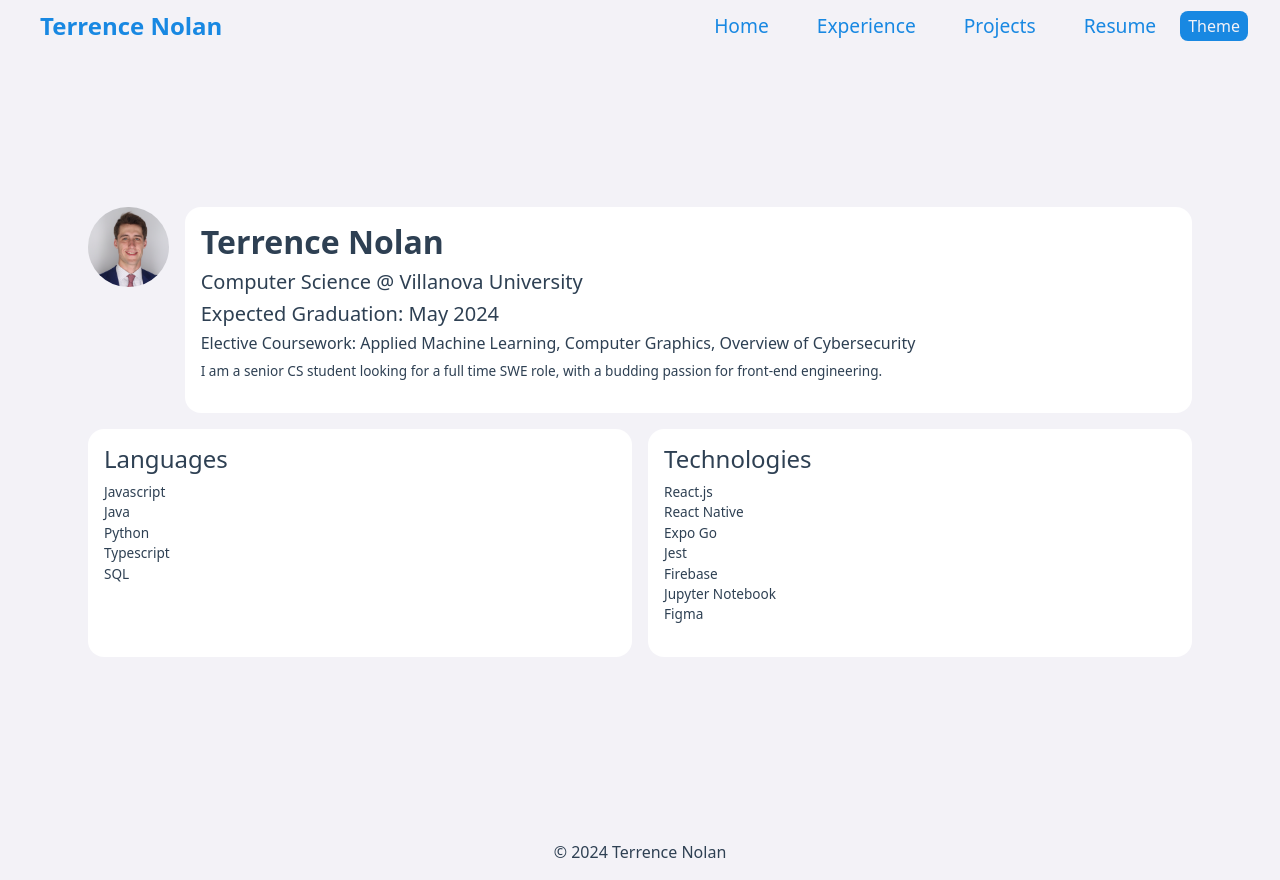
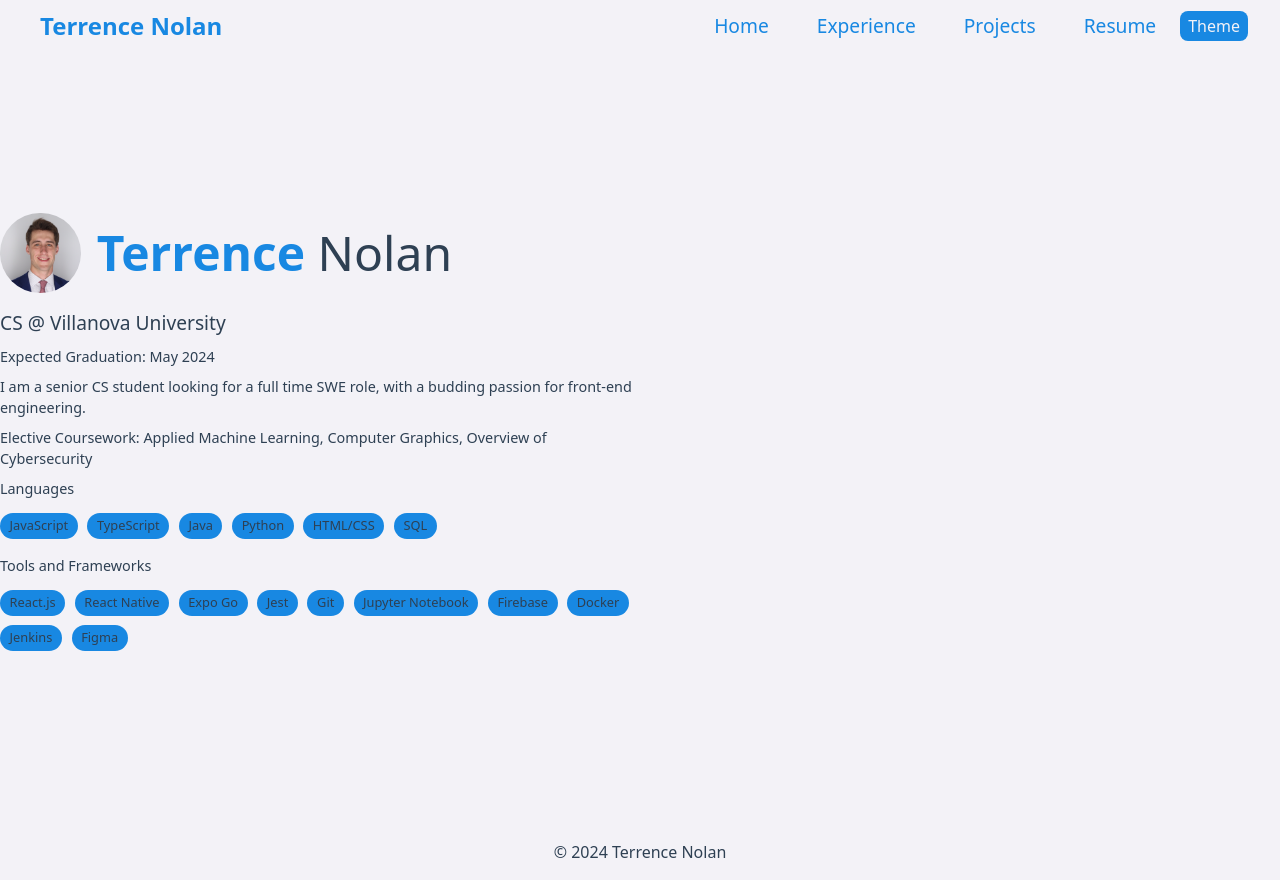
Before and after one commit to terrence-nolan/terrence-nolan, a React (Create React App) app: page / in a window 1280 px wide. Built offline with nearby package versions, Linux system fonts and the light colour scheme.

Commit message:
reformat skills and tech section

```diff
--- a/src/components/SkillsList/SkillsList.module.css
+++ b/src/components/SkillsList/SkillsList.module.css
@@ -1,6 +1,7 @@
 .skillsList {
     display: flex;
     flex-direction: row;
+    flex-wrap: wrap;
     padding: 0;
     margin-top: 0.25rem;
 }
--- a/src/pages/AboutPage/AboutPage.js
+++ b/src/pages/AboutPage/AboutPage.js
@@ -2,6 +2,7 @@ import React, { useEffect } from 'react';
 import styles from './AboutPage.module.css';
 import images from "../../images/images";
 import ConnectionLinks from "../../components/ConnectionLinks/ConnectionLinks";
+import {SkillsAndTechPage} from "../SkillsAndTechPage/SkillsAndTechPage";
 
 const AboutPage = () => {
 
@@ -17,42 +18,21 @@ const AboutPage = () => {
 
     return (
         <main className={styles.aboutMain}>
-            <div className={styles.introSection}>
-                <img src={images.tjPortrait} alt="Terrence Nolan Portrait" className={styles.image} />
-                <div className={styles.card}>
-                    <h2><strong>Terrence Nolan</strong></h2>
-                    <h5>Computer Science @ Villanova University</h5>
-                    <h5>Expected Graduation: May 2024</h5>
-                    <h6>Elective Coursework: Applied Machine Learning, Computer Graphics, Overview of Cybersecurity</h6>
-                    <p>I am a senior CS student looking for a full time SWE role, with a budding passion for front-end engineering.</p>
+            <div className={styles.introContainer}>
+                <header className={styles.photoAndName}>
+                    <img src={images.tjPortrait} alt="Terrence Nolan Portrait" className={styles.image} />
+                    <h1 className={styles.name}><strong className={styles.firstName}>Terrence</strong> Nolan</h1>
+                </header>
+                <div className={styles.textContainer}>
+                    <span className={styles.position}>CS @ Villanova University</span>
+                    <span className={styles.text}>Expected Graduation: May 2024</span>
+                    <p className={styles.text}>I am a senior CS student looking for a full time SWE role,
+                        with a budding passion for front-end engineering.</p>
+                    <span className={styles.text}>Elective Coursework: Applied Machine Learning, Computer Graphics,
+                        Overview of Cybersecurity</span>
                 </div>
             </div>
-            <div className={styles.mainCardsContainer}>
-                <div className={styles.skillsAndTech}>
-                    <div className={styles.card}>
-                        <h4>Languages</h4>
-                        <p>
-                            Javascript<br/>
-                            Java<br/>
-                            Python<br/>
-                            Typescript<br/>
-                            SQL<br />
-                        </p>
-                    </div>
-                    <div className={styles.card}>
-                        <h4>Technologies</h4>
-                        <p>
-                            React.js<br/>
-                            React Native<br/>
-                            Expo Go<br/>
-                            Jest<br/>
-                            Firebase<br/>
-                            Jupyter Notebook<br/>
-                            Figma<br/>
-                        </p>
-                    </div>
-                </div>
-            </div>
+            <SkillsAndTechPage />
         </main>
     );
 }
--- a/src/pages/AboutPage/AboutPage.module.css
+++ b/src/pages/AboutPage/AboutPage.module.css
@@ -5,16 +5,33 @@
     align-items: center;
     color: var(--primary-text);
     background-color: var(--background-color);
-    padding: 1rem;
+    padding: 6rem 0;
     overflow-x: hidden;
     font-size: calc(10px + 2vmin);
     min-height: 100vh;
+    width: 50%;
     transition: background-color 0.25s ease-in-out, color 0.25s ease-in-out;
 }
 
-.introSection {
+.photoAndName {
     display: flex;
     flex-direction: row;
+    align-items: center;
+}
+
+.name {
+    padding: 0 0 0 1rem;
+    font-size: 3rem;
+    margin: 0;
+}
+
+.firstName {
+    color: var(--desktop-link);
+}
+
+.introContainer {
+    display: flex;
+    flex-direction: column;
     justify-content: center;
     /*align-content: stretch;*/
     align-items: flex-start;
@@ -26,6 +43,23 @@
     flex-direction: column;
     align-items: center;
     width: 100%;
+}
+
+.textContainer {
+    display: flex;
+    flex-direction: column;
+    margin: 1rem 0 0 0;
+}
+
+.position {
+    font-size: 1.2rem;
+    font-weight: 100;
+    margin-bottom: 0.5rem;
+}
+
+.text {
+    font-size: 0.9rem;
+    margin-bottom: 0.5rem;
 }
 
 .card {
@@ -54,7 +88,6 @@
 
 .image {
     border-radius: 10rem;
-    margin: 0.5rem;
     flex: 0 0 auto;
     max-height: 5rem;
 }
@@ -78,7 +111,7 @@
         padding: 1rem 2rem;
     }
 
-    .introSection {
+    .introContainer {
         @media (max-width: 505px) {
             flex-direction: column;
         }
@@ -87,6 +120,6 @@
 
 @media (min-width: 1085px) {
     .aboutMain {
-        padding: 1rem 5rem 2rem;
+        padding: 6rem 0;
     }
 }
--- a/src/pages/SkillsAndTechPage/SkillsAndTechPage.js
+++ b/src/pages/SkillsAndTechPage/SkillsAndTechPage.js
@@ -0,0 +1,21 @@
+import React from 'react';
+import styles from './SkillsAndTechPage.module.css';
+import {SkillsList} from "../../components/SkillsList/SkillsList";
+
+export const SkillsAndTechPage = () => {
+    const languages = ["JavaScript", "TypeScript", "Java", "Python", "HTML/CSS", "SQL"]
+    const toolsAndFrameworks = ["React.js", "React Native", "Expo Go", "Jest", "Git", "Jupyter Notebook", "Firebase", "Docker", "Jenkins", "Figma"]
+
+    return (
+        <main className={styles.sectionContainer}>
+            <div className={styles.subsectionContainer}>
+                <span className={styles.title}>Languages</span>
+                <SkillsList skills={languages} />
+            </div>
+            <div className={styles.subsectionContainer}>
+                <span className={styles.title}>Tools and Frameworks</span>
+                <SkillsList skills={toolsAndFrameworks} />
+            </div>
+        </main>
+    )
+}
--- a/src/pages/SkillsAndTechPage/SkillsAndTechPage.module.css
+++ b/src/pages/SkillsAndTechPage/SkillsAndTechPage.module.css
@@ -0,0 +1,13 @@
+.sectionContainer {
+    display: flex;
+    flex-direction: column;
+}
+
+.subsectionContainer {
+    display: flex;
+    flex-direction: column;
+}
+
+.title {
+    font-size: 0.9rem;
+}
```
